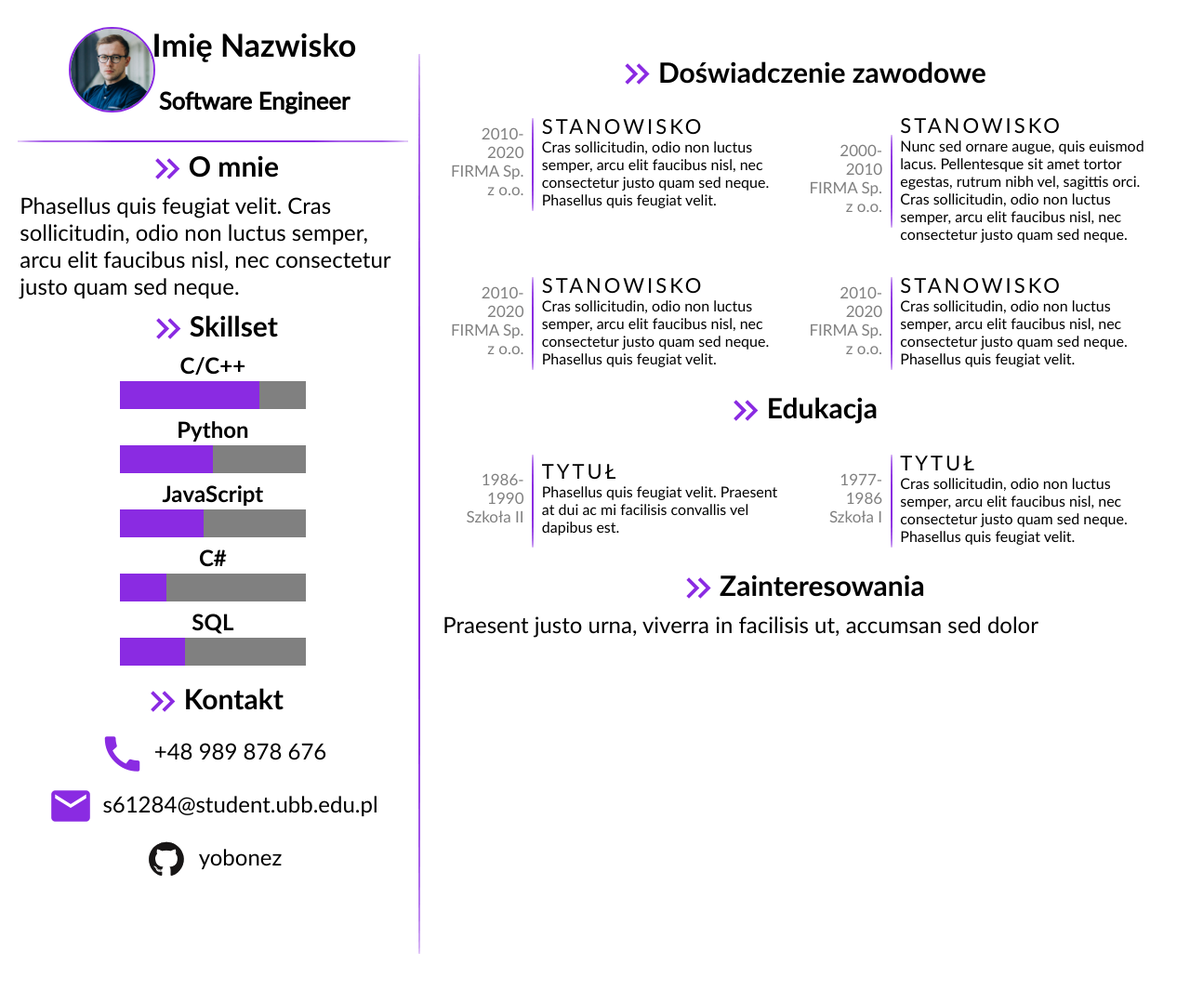
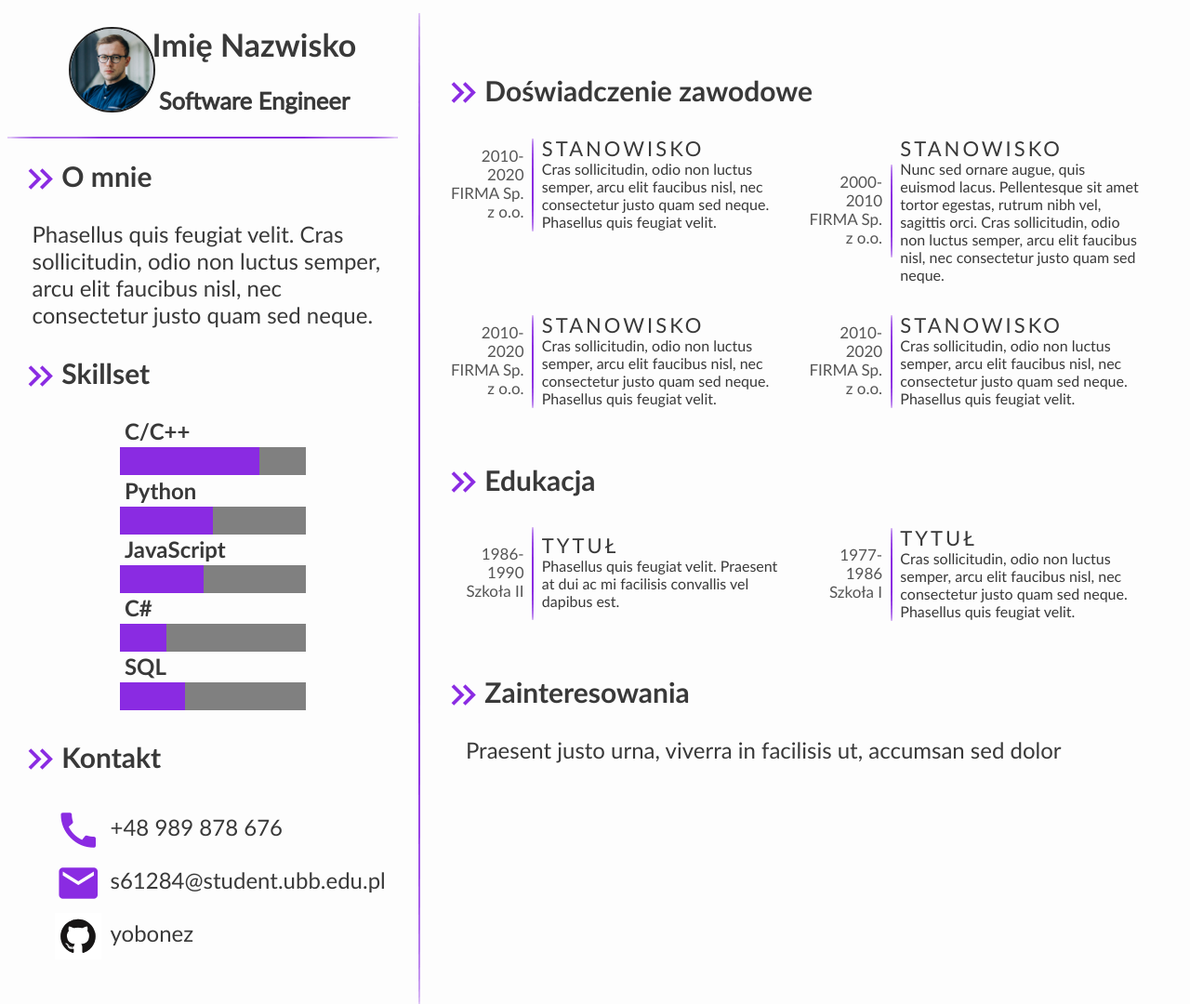
Before and after one commit to yobonez/PICKCV, a plain HTML site: page index.html in a window 1280 px wide. Shown: the whole page at 93% size. Before the commit the page ends 1026 px from the top, so only its background shows below. Drawn offline with Linux system fonts and the light colour scheme.

Commit message:
Dopracowanie projektu wg wskazówek prowadzącego
- lepsze marginesy
- poprawienie kolorów
- łamanie strony od większej szerokości
- inne rzeczy

```diff
--- a/css/desktop-styles.css
+++ b/css/desktop-styles.css
@@ -10,6 +10,7 @@
     height: 120%;
     width: 2px;
     border-radius: 40%;
+    align-self: center;
 }
 .material-icons {
     font-size:45px;
@@ -27,11 +28,15 @@
     max-width: 50%;
     font-size: 17px;
 }
+.main {
+    max-width: 1920px;
+    margin-left:auto;
+    margin-right: auto;
+}
 .main-content .first-section {
     width:35%;
     display:flex;
     flex-direction: column;
-    align-items: center;
 }
 .work-entry .custom-hr {
     height: 100px;
@@ -45,24 +50,24 @@
 }
 .title {
     font-size: 30px;
+    margin-left: 3%;
 }
 .contents {
     font-size:24px;
 }
 .contents p {
-    margin-left: 3%;
-    margin-right: 3%;
+    margin-left: 6%;
+    margin-right: 6%;
 }
 .contents .contact-list{
     display:flex;
     flex-direction: column;
-    align-items: center;
+    align-items: flex-start;
 }
 .contents .contact-list a {
     font-size:24px;
     margin:1%;
     width:90%;
-    justify-content: center;
 }
 .contents .contact-list a span, img {
     margin-right: 3%;
@@ -73,16 +78,15 @@
     height: 50px;
 }
 .skills {
-    display:flex;
+    display:block;
+    max-width: 50%;
     /* flex-direction: row; */
     /* text-align:center;
     justify-content: center;
     align-items: center; */
 }
 .skill-entries {
-    display:flex;
-    justify-content: space-evenly;
-    flex-wrap: wrap;
+    display:block;
     width:85%;
 }
 .skill-bar {
@@ -128,3 +132,6 @@
 .work-timeline .work-entry .entry-contents {
     width:75%;
 }
+.work-timeline .work-entry .entry-contents p {
+    margin-left: 3%;
+}
--- a/css/mobile-styles.css
+++ b/css/mobile-styles.css
@@ -7,11 +7,18 @@
 }
 
 /* accent */
+body {
+	background-color: #fdfdfd;
+	color: #393939;
+}
 .custom-hr, .skill-bar .filler {
     background-color: blueviolet;
 }
-.material-icons, .header-elem-avatar img {
+.material-icons {
     color: blueviolet;
+}
+.header-elem-avatar img {
+	color: #202020;
 }
 /* accent */
 
@@ -24,10 +31,12 @@
     width: 285%;
     height: 2px;
     border-radius: 40%;
+    margin-bottom: -1%;
 }
 
 .custom-hr#kreska2 {
-    height: 100%;
+    height: 98%;
+    margin-top: 2%;
     width: 2px;
     border-radius: 40%;
 }
@@ -89,45 +98,44 @@
     width:65%;
     display:block;
 }
-.main-content .custom-hr {
-    margin-top: 1%;
+
+.title {
+    display: flex;
+    /* justify-content: flex-start; */
+    align-items: center;
+
+    font-size: 17px;
+    margin-left: 2%;
 }
 
-.title {
-    font-size: 17px;
+/* .first-section .title {
+    justify-content: flex-end;
 }
-.title p {
-    margin-top: 10px;
-    margin-bottom: 10px;
-}
-.first-section .title {
-    display: flex;
-    justify-content: center;
-    align-items: center;
-}
+.second-section .title {
+    justify-content: flex-start;
+} */
+
 .work-entry .custom-hr {
     height: 0;
     width: 0;
     /*border-radius: 40%;*/
 }
-.second-section .title {
-    display: flex;
-    justify-content: center;
-    align-items: center;
-}
+
 .contents {
     font-size:13px;
+    margin-left: auto;
+    margin-right: auto;
 }
-.contents p {
+.contents p, a {
     margin-top: 0;
     margin-bottom: 0;
-    margin-left: 3%;
-    margin-right: 3%;
+    margin-left: 4%;
+    margin-right: 4%;
 }
 
 .skills {
     display:flex;
-    text-align:center;
+    text-align:left;
     justify-content: center;
     align-items: center;
 }
@@ -153,18 +161,19 @@
 .contents .contact-list a {
     display:flex;
     align-items:center;
-    font-size:8px;
-    color: black;
+    font-size:0.70em;
+    color: #393939;
     text-decoration: none;
+    margin-bottom:6%;
 }
 
 .contents .contact-list a span, img {
     margin-right: 3%;
-    font-size:16px;
+    font-size:15px;
 }
 .github-icon {
-    width:16px;
-    height:16px;
+    width:15px;
+    height:15px;
 }
 
 .work-timeline {
@@ -173,14 +182,13 @@
 
 .work-timeline .work-entry {
     display:block;
-    margin-top: 2%;
-    margin-bottom: 2%;
+    margin-bottom: 4%;
 }
 .work-timeline .work-entry .entry-company{
     display:flex;
     justify-content: space-between;
     font-size:12px;
-    color:gray;
+    color:#555555;
 }
 .work-timeline .work-entry .entry-position{
     letter-spacing: 3px;
@@ -190,3 +198,31 @@
     font-size:13px;
 }
 /* main section */
+
+@media only screen and (min-width:680px) {
+    .contents .contact-list a span, img {
+        margin-right: 3%;
+        font-size:18px;
+    }
+    .github-icon {
+        width:18px;
+        height:18px;
+    }
+    .contents .contact-list a {
+        font-size:1.20em;
+    }
+}
+
+@media only screen and (min-width:1000px) {
+    .contents .contact-list a span, img {
+        margin-right: 3%;
+        font-size: 30px;
+    }
+    .github-icon {
+        width:30px;
+        height:30px;
+    }
+    .contents .contact-list a {
+        font-size:1.50em;
+    }
+}
--- a/css/styles.css
+++ b/css/styles.css
@@ -1,5 +1,5 @@
 @import url(mobile-styles.css);
-@import url(desktop-styles.css) only screen and (min-width:768px);
+@import url(desktop-styles.css) only screen and (min-width:1280px);
 
 
 /* import w media query coś nie działa, to użyłem tego wyżej, działa tak samo, ale w inny sposób */
```
Also changed, not shown: 1 other file.
